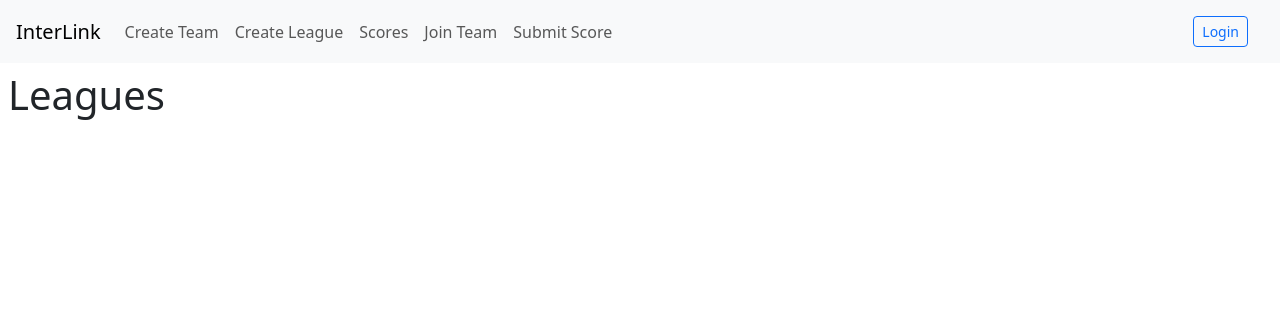
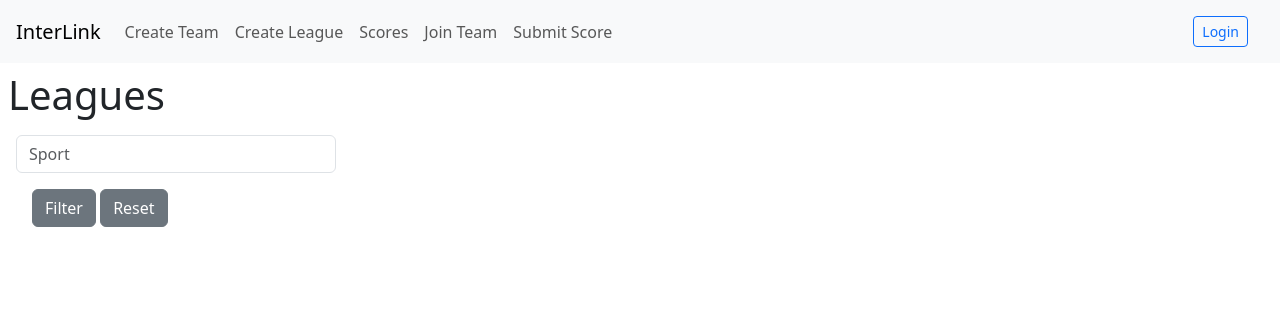
Before and after one commit to IWU-CS253/Interlink, a Flask app: page / in a window 1280 px wide. Shown: the top 323 px of the page. Run offline with Flask 3, Linux system fonts and the light colour scheme; data that the repository does not hold is empty.

Commit message:
Add filtering leagues to homepage

```diff
--- a/app.py
+++ b/app.py
@@ -50,11 +50,11 @@ def close_db(error):
 
 @app.route('/', methods=["GET", "POST"])
 def home_page():
-    search = request.args.get('search', None)
+    filter = request.args.get('filter', None)
     db = get_db()
 
-    if search:
-        cur = db.execute('SELECT id, league_name, sport, max_teams, status FROM leagues where SPORT=?', (search,))
+    if filter:
+        cur = db.execute('SELECT id, league_name, sport, max_teams, status FROM leagues where SPORT=?', (filter,))
         leagues = cur.fetchall()
 
     else:
@@ -62,10 +62,6 @@ def home_page():
         leagues = cur.fetchall()
 
     return render_template('homepage.html', leagues=leagues)
-    # db = get_db()
-    # cur = db.execute("SELECT id, league_name,sport,max_teams,status from leagues where status in ('active','signup') order by status desc, created_at")
-    # leagues = cur.fetchall()
-    # return render_template('homepage.html', leagues=leagues)
 
 @app.route('/team_view', methods=["GET"])
 def team_view():
--- a/templates/homepage.html
+++ b/templates/homepage.html
@@ -1,6 +1,23 @@
 {% extends "layout.html" %}
 {% block body %}
     <h1 class="m-2">Leagues</h1>
+        <form action="{{ url_for('home_page') }}" method="get">
+            <div class="w-25 m-3">
+                <input name="filter" list="sports" placeholder="Sport" class="form-control" autocomplete="off">
+                <datalist id="sports">
+                    <option value="Volleyball">Volleyball</option>
+                    <option value="Football">Football</option>
+                    <option value="Basketball">Basketball</option>
+                    <option value="Soccer">Soccer</option>
+                    <option value="Water Polo">Water Polo</option>
+                    <option value="Badminton">Badminton</option>
+                </datalist>
+                <div class="m-3">
+                <button type="submit" class="btn btn-secondary">Filter</button>
+                <a href="{{ url_for('home_page') }}" class="btn btn-secondary">Reset</a>
+                </div>
+            </div>
+        </form>
     {% for league in leagues %}
         <div class="card mb-3 mx-2">
             <div class="card-body">
--- a/templates/layout.html
+++ b/templates/layout.html
@@ -8,7 +8,6 @@
     <body>
     <nav class="navbar navbar-expand-lg navbar-light bg-light px-3">
         <a class="navbar-brand" href="{{ url_for('home_page') }}">InterLink</a>
-
 
         <button class="navbar-toggler" type="button" data-bs-toggle="collapse" data-bs-target="#navbarNav" aria-controls="navbarNav" aria-expanded="false" aria-label="Toggle navigation">
             <span class="navbar-toggler-icon"></span>
```
Also changed, not shown: templates/league_view.html (+5 -5 lines).
